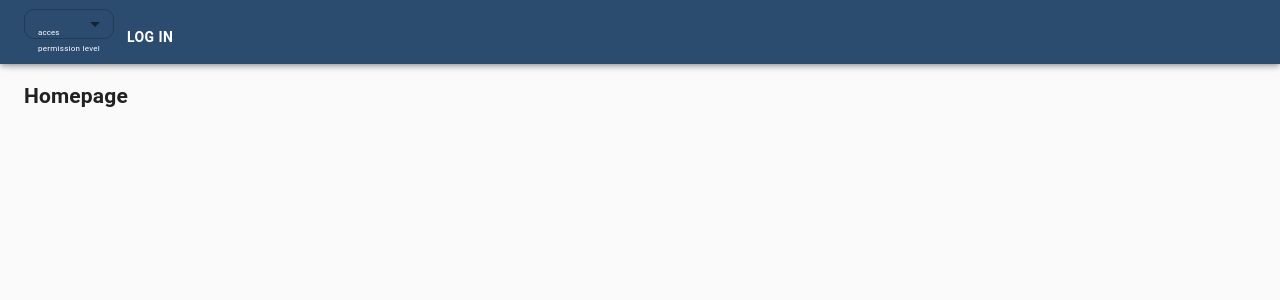
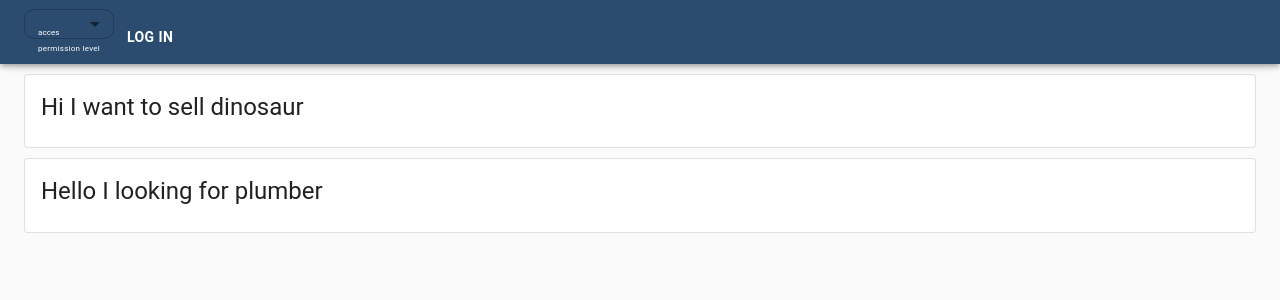
Before and after one commit to N1Anoobis/bulletin-board, a React (Create React App) app: page / in a window 1280 px wide. Shown: the top 300 px of the page. Built offline with nearby package versions, Linux system fonts and the light colour scheme.

Commit message:
Add component Post

```diff
--- a/src/components/layout/Header/Header.js
+++ b/src/components/layout/Header/Header.js
@@ -59,10 +59,10 @@ for (var i = 0; i < users.length; i++) {
         </Select>
         <FormHelperText className={styles.discription} >permission level</FormHelperText>
       </FormControl>
-          {status === 'granted' && <Button className={styles.link} component={NavLink} exact to={`/`} activeClassName='active'>HomePage</Button>}
-          {status === 'granted' && <Button className={styles.link} component={NavLink} exact to={`/post/myposts`} activeClassName='active'>My Posts</Button>}
-          {status === 'granted' && <Button className={styles.link} component={NavLink} exact to={`/post/add`} activeClassName='active'>Add Post</Button>}
-          {status === 'granted' && <Button className={styles.link} component={NavLink} exact to={`/`}>Log out</Button>}
+          {status !== 'denided' && <Button className={styles.link} component={NavLink} exact to={`/`} activeClassName='active'>HomePage</Button>}
+          {status !== 'denided' && <Button className={styles.link} component={NavLink} exact to={`/post/myposts`} activeClassName='active'>My Posts</Button>}
+          {status !== 'denided' && <Button className={styles.link} component={NavLink} exact to={`/post/add`} activeClassName='active'>Add Post</Button>}
+          {status !== 'denided' && <Button className={styles.link} component={NavLink} exact to={`/`}>Log out</Button>}
           {status === 'denided' && <Button><a href="https://google.com" className={styles.select}>Log in</a></Button>}
         </nav>
         {children}
--- a/src/components/views/Homepage/Homepage.js
+++ b/src/components/views/Homepage/Homepage.js
@@ -1,17 +1,31 @@
 import React from 'react';
 import PropTypes from 'prop-types';
-
+import { Link } from 'react-router-dom';
 import clsx from 'clsx';
-
-// import { connect } from 'react-redux';
-// import { reduxSelector, reduxActionCreator } from '../../../redux/exampleRedux.js';
-
+import { Post } from '../Post/Post';
+import { connect } from 'react-redux';
+import { getAll } from '../../../redux/postsRedux';
 import styles from './Homepage.module.scss';
 
-const Component = ({className, children}) => (
+import Card from '@material-ui/core/Card';
+import CardContent from '@material-ui/core/CardContent';
+import Typography from '@material-ui/core/Typography';
+import CardActionArea from '@material-ui/core/CardActionArea';
+
+const Component = ({className, children, posts}) => (
   <div className={clsx(className, styles.root)}>
-    <h2>Homepage</h2>
-    {children}
+    {posts.map((post) => (
+            <Card className={styles.card} key={post.date} variant="outlined">
+              <CardActionArea props={post} component={Link} to={`/post/${post.title}`}>
+                <CardContent>
+                  <Typography gutterBottom variant="h5" component="h2">
+                    {post.title}
+                  </Typography>
+                  {/* <Post {...post} /> */}
+                </CardContent>
+              </CardActionArea>
+            </Card>
+          ))}
   </div>
 );
 
@@ -20,18 +34,18 @@ Component.propTypes = {
   className: PropTypes.string,
 };
 
-// const mapStateToProps = state => ({
-//   someProp: reduxSelector(state),
-// });
+const mapStateToProps = state => ({
+  posts: getAll(state),
+});
 
-// const mapDispatchToProps = dispatch => ({
+const mapDispatchToProps = dispatch => ({
 //   someAction: arg => dispatch(reduxActionCreator(arg)),
-// });
+});
 
-// const Container = connect(mapStateToProps, mapDispatchToProps)(Component);
+const Container = connect(mapStateToProps, mapDispatchToProps)(Component);
 
 export {
-  Component as Homepage,
+  Container as Homepage,
   // Container as Homepage,
   Component as HomepageComponent,
 };
--- a/src/components/views/Homepage/Homepage.module.scss
+++ b/src/components/views/Homepage/Homepage.module.scss
@@ -1,4 +1,5 @@
 @import '../../../styles/settings.scss';
 
-// .root {
-// }
+.card {
+    margin-top: 10px;
+}
--- a/src/components/views/Post/Post.js
+++ b/src/components/views/Post/Post.js
@@ -1,37 +1,61 @@
 import React from 'react';
 import PropTypes from 'prop-types';
-
+import Typography from '@material-ui/core/Typography';
 import clsx from 'clsx';
-
-// import { connect } from 'react-redux';
-// import { reduxSelector, reduxActionCreator } from '../../../redux/exampleRedux.js';
-
+import Card from '@material-ui/core/Card';
+import CardContent from '@material-ui/core/CardContent';
+import { connect } from 'react-redux';
+import { getAll } from '../../../redux/postsRedux';
+import { globalStatus } from '../../../redux/statusRedux';
+import Button from '@material-ui/core/Button';
 import styles from './Post.module.scss';
 
-const Component = ({className, children}) => (
-  <div className={clsx(className, styles.root)}>
-    <h2>Post</h2>
-    {children}
-  </div>
-);
-
+class Component extends React.Component {
+  render (){
+    this.status =  this.props.status.globalStatus
+  for (const post of this.props.posts) {
+    if (post['title'] === this.props.match.params.id){
+       return(
+     <div >
+       <Card key={post._id}>
+            <CardContent>
+            {(this.status === 'granted' || this.status === 'admin') && <Button variant="outlined" color="secondary">edit</Button>}
+            <Typography gutterBottom variant="h5" component="h2">
+            <div className={styles.title}>{post.title}</div>
+            <div>{post.text}</div>
+              <div className={styles.dataAndStatus}>
+                <p>
+                  Status: <span className={styles.status}>{post.status}</span>
+                </p>
+              </div>
+                <p>Contact seller:</p>
+                <p>{`email: ${post.email}`}</p>
+                <p>Latest update: {post.date}</p>
+              </Typography>
+            </CardContent>
+          </Card>
+     </div>
+     )
+   ;}}}
+  }
 Component.propTypes = {
   children: PropTypes.node,
   className: PropTypes.string,
 };
 
-// const mapStateToProps = state => ({
-//   someProp: reduxSelector(state),
-// });
+const mapStateToProps = state => ({
+  posts: getAll(state),
+  status: globalStatus(state)
+});
 
-// const mapDispatchToProps = dispatch => ({
-//   someAction: arg => dispatch(reduxActionCreator(arg)),
-// });
+const mapDispatchToProps = dispatch => ({
+  // someAction: arg => dispatch(reduxActionCreator(arg)),
+});
 
-// const Container = connect(mapStateToProps, mapDispatchToProps)(Component);
+const Container = connect(mapStateToProps, mapDispatchToProps)(Component);
 
 export {
-  Component as Post,
+  Container as Post,
   // Container as Post,
   Component as PostComponent,
 };
--- a/src/components/views/PostAdd/PostAdd.js
+++ b/src/components/views/PostAdd/PostAdd.js
@@ -1,9 +1,8 @@
 import React from 'react';
 import PropTypes from 'prop-types';
 
-import Container from '@material-ui/core/Container';
 import TextField from '@material-ui/core/TextField';
-
+import Card from '@material-ui/core/Card';
 import clsx from 'clsx';
 
 import { connect } from 'react-redux';
@@ -145,12 +144,9 @@ class Component extends React.Component {
     console.log('global', status)
 
     return (
-      <Container className={clsx(className, styles.root)}>
+      <Card className={clsx(className, styles.root)}>
 
-        { status.globalStatus === 'granted' && <form onSubmit={this.handleSubmit} noValidate>
-
-
-          {/* <TextField className={styles.input} placeholder="Your name:" type="text" id="user" name="username" value={this.state.username} onChange={this.handleChange} label="Your name:" variant="outlined" /> */}
+        { (status.globalStatus === 'granted' || status.globalStatus === 'admin') && <form onSubmit={this.handleSubmit} noValidate>
           <TextField className={styles.input} placeholder="Correct email including @"  type="email" id="user" name="email" value={this.state.email} onChange={this.handleChange} label="Your email:" variant="outlined" />
           <TextField className={styles.input} placeholder="Minimum 10 digits"  type="text" id="title" name="title" value={this.state.title} onChange={this.handleChange} label="Title" variant="outlined" />
           <TextField className={styles.input} placeholder="Minimum 20 digits"  type="textarea" name="textarea" id="textarea" cols="10" rows="6" value={this.state.textarea} onChange={this.handleChange}
@@ -166,7 +162,7 @@ class Component extends React.Component {
           <button>Add Note</button>
         </form>}
         {this.state.message && <h3>{this.state.message}</h3>}
-      </Container>
+      </Card>
     );
   }
 }
@@ -184,10 +180,10 @@ const mapDispatchToProps = dispatch => ({
   addPost: newPost => dispatch(addNewPost(newPost)),
 });
 
-const Containe = connect(mapStateToProps, mapDispatchToProps)(Component);
+const Container = connect(mapStateToProps, mapDispatchToProps)(Component);
 
 export {
-  Containe as PostAdd,
+  Container as PostAdd,
   // Container as PostAdd,
   Component as PostAddComponent,
 };
--- a/src/components/views/PostAdd/PostAdd.module.scss
+++ b/src/components/views/PostAdd/PostAdd.module.scss
@@ -3,6 +3,7 @@
 .root {
   max-width: 80vw;
   min-width: 250px;
+  margin: 0 auto;
 
   form {
     display: flex;
@@ -48,7 +49,6 @@
   span {
     color: red;
     font-size: 10px;
-    max-width: 20vw;
     margin: 0 auto;
     text-align: center;
   }
--- a/src/redux/initialState.js
+++ b/src/redux/initialState.js
@@ -1,6 +1,21 @@
 export const initialState = {
   posts: {
-    data: [],
+    data: [{
+      user:"logged user",
+      email:"mike4@hotmail.com",
+      title:"Hi I want to sell dinosaur",
+      text:"really nice 120 years old animal. is friendly",
+      date:"2020-10-16 12:42:27",
+      status:"published",
+    },{
+      user:"logged user",
+      email:"herman8@hotmail.com",
+      title:"Hello I looking for plumber",
+      text:"just need to fix my sink in kitchen",
+      date:"2020-10-18 12:41:27",
+      status:"published",
+    }
+  ],
     loading: {
       active: false,
       error: false,
@@ -20,7 +35,7 @@ export const initialState = {
     {
       id: 3,
       name: 'admin',
-      status: 'granted',
+      status: 'admin',
     },
   ],
   globalStatus:{globalStatus:'denaied'}
```
